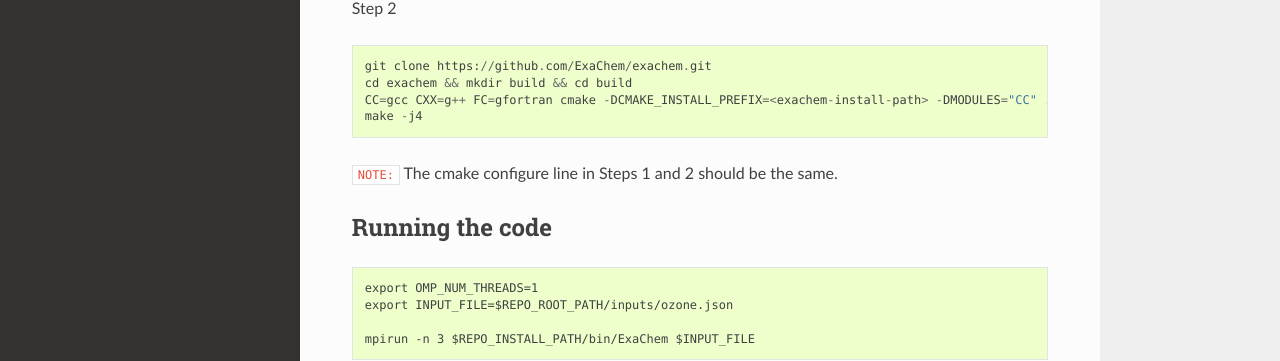
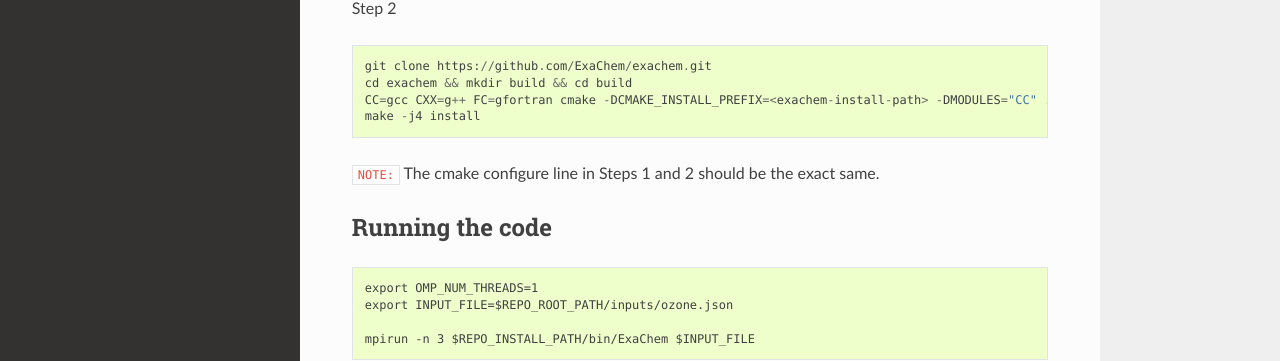
Before and after one commit to ExaChem/exachem, a Sphinx documentation site: the page built from docs/install.rst, in a window 1280 px wide and 900 px high, scrolled down 576 px. Shown: the part 351-712 px from the top of the window. Built offline with Sphinx 7.4.7 and the Read the Docs theme 3.1.0, drawn with Linux system fonts in a browser that asks for light colours.

Commit message:
update docs, simplify exachem exe build step

```diff
--- a/docs/install.rst
+++ b/docs/install.rst
@@ -49,9 +49,9 @@ Step 2
    git clone https://github.com/ExaChem/exachem.git
    cd exachem && mkdir build && cd build
    CC=gcc CXX=g++ FC=gfortran cmake -DCMAKE_INSTALL_PREFIX=<exachem-install-path> -DMODULES="CC" ..
-   make -j4
+   make -j4 install
 
-``NOTE:`` The cmake configure line in Steps 1 and 2 should be the same.
+``NOTE:`` The cmake configure line in Steps 1 and 2 should be the exact same.
 
 
 Running the code
```
Also changed, not shown: README.md (+2 -0 lines), docs/resource_ack.md (+5 -1 lines), docs/logos/doe_logo.png, 4 other files.
